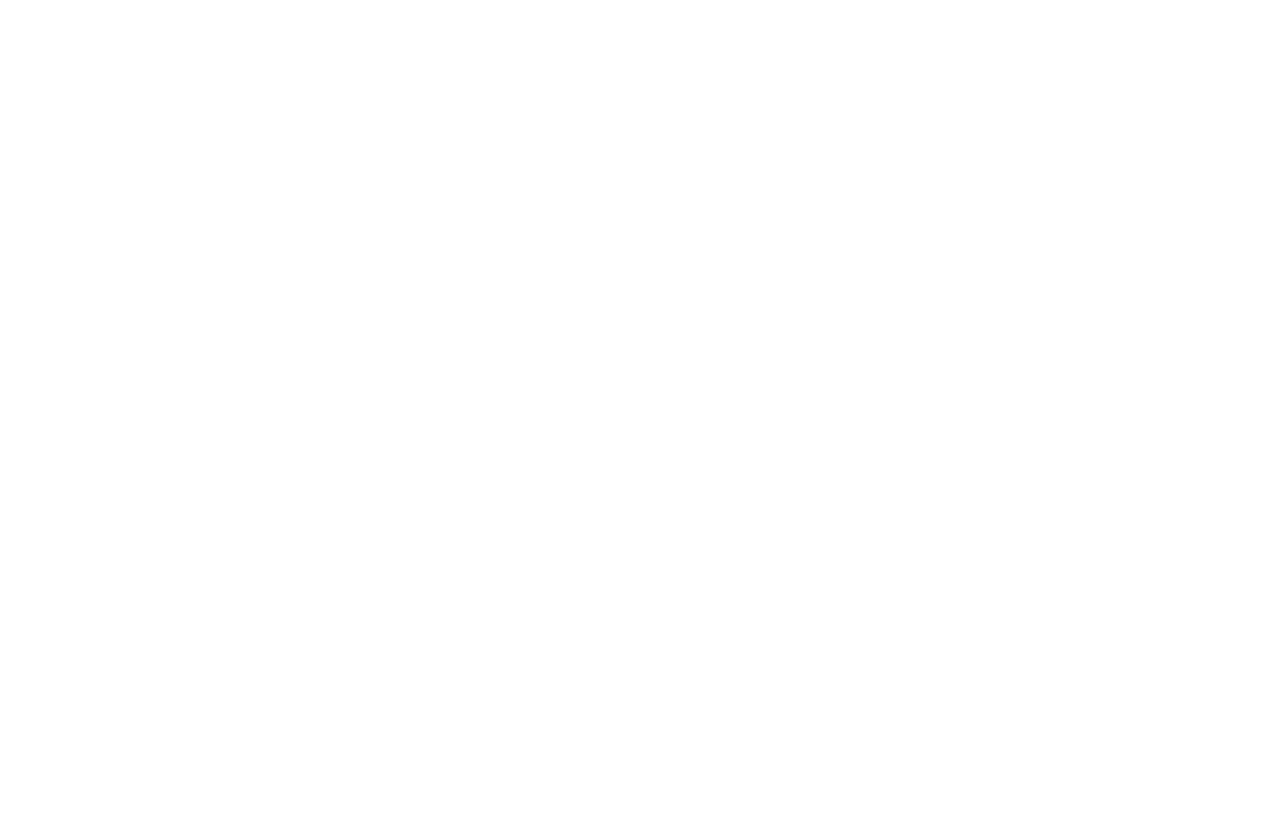
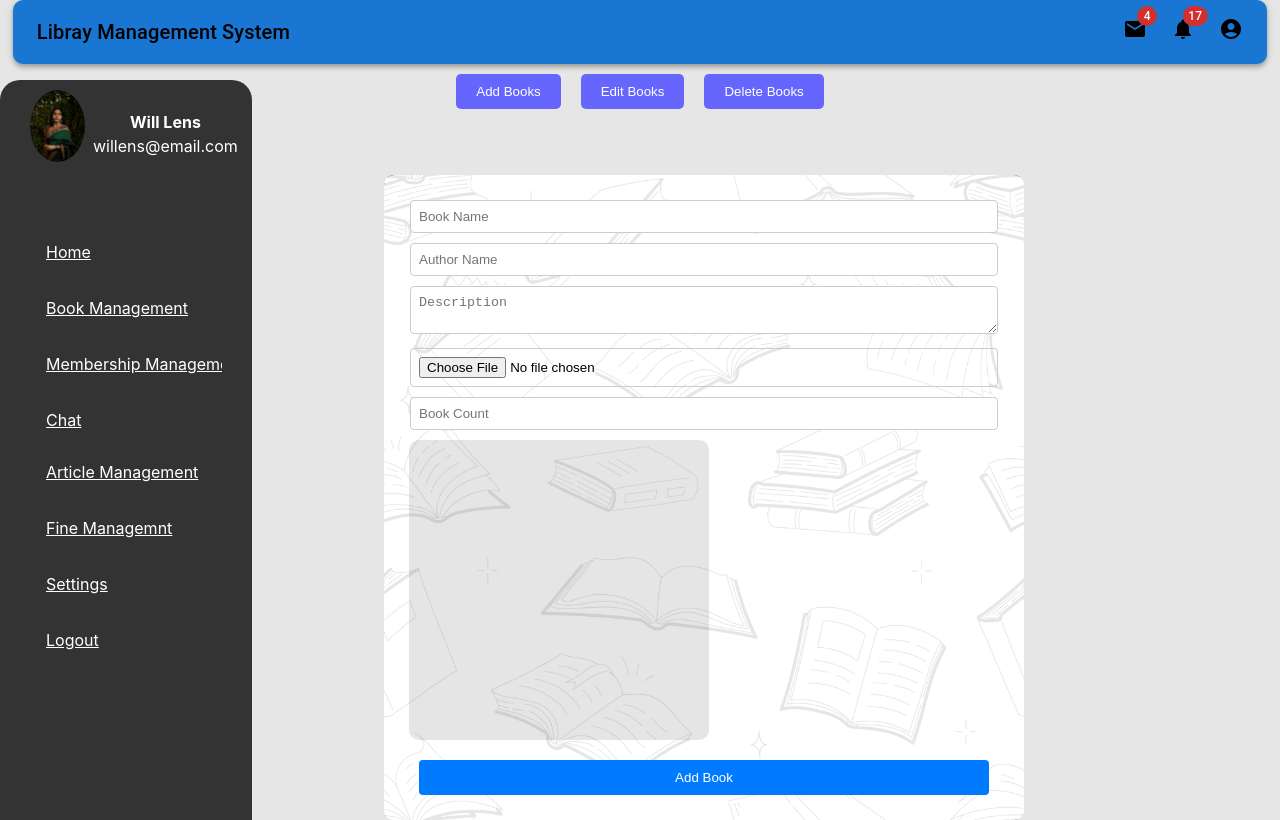
Before and after one commit to paranietharan74/library-management-system-website, a React (Create React App) app: page /admin-book-management in a window 1280 px wide. Before the commit this address had no page. Built offline with nearby package versions, Linux system fonts and the light colour scheme.

Commit message:
Add Book component work finished

```diff
--- a/src/App.js
+++ b/src/App.js
@@ -1,6 +1,7 @@
 import './App.css';
 import { BrowserRouter as Router, Routes, Route } from 'react-router-dom';
 import AdminDashboardHome from './pages/AdminDashboardHome';
+import BookManagement from './pages/BookManagement';
 
 function App() {
   return (
@@ -8,6 +9,7 @@
       <Router>
         <Routes>
           <Route path="/" element={<AdminDashboardHome />} />
+          <Route path='/admin-book-management' element={<BookManagement />} />
         </Routes>
       </Router>
     </div>
--- /dev/null
+++ b/src/components/AddBooksComponent.js
@@ -0,0 +1,122 @@
+// AddBooksComponent.js
+import React, { useState } from 'react';
+import styles from './styles/AddBooksComponent.module.css';
+
+function AddBooksComponent({ onAdd }) {
+    // code for image preview
+    const [previewUrl, setPreviewUrl] = useState('');
+
+    const handleImageChange = (e) => {
+        const file = e.target.files[0];
+        setBookImage(file);
+
+        // Read the file and set the preview URL
+        const reader = new FileReader();
+        reader.onload = () => {
+            setPreviewUrl(reader.result);
+        };
+        reader.readAsDataURL(file);
+    };
+
+    const [bookName, setBookName] = useState('');
+    const [authorName, setAuthorName] = useState('');
+    const [description, setDescription] = useState('');
+    const [bookImage, setBookImage] = useState('');
+    const [bookCount, setBookCount] = useState('');
+    const [errors, setErrors] = useState({});
+
+    const handleSubmit = (e) => {
+        e.preventDefault();
+
+        // Validate form fields
+        const errors = {};
+        if (!bookName) errors.bookName = 'Please enter book name';
+        if (!authorName) errors.authorName = 'Please enter author name';
+        if (!description) errors.description = 'Please enter description';
+        if (!bookImage) errors.bookImage = 'Please select book image';
+        if (!bookCount) errors.bookCount = 'Please enter book count';
+        setErrors(errors);
+
+        // Check if there are any errors
+        if (Object.keys(errors).length !== 0) return;
+
+        // Create a new book object
+        const newBook = {
+            bookName,
+            authorName,
+            description,
+            bookImage,
+            bookCount: parseInt(bookCount),
+        };
+
+        // Pass the new book object to the parent component
+        onAdd(newBook);
+
+        // Reset form fields after submission
+        setBookName('');
+        setAuthorName('');
+        setDescription('');
+        setBookImage('');
+        setBookCount('');
+    };
+
+    return (
+        <div className={styles.addBooksComponent}>
+            <div className={styles.addBooksForm}>
+                <form className={styles.form} onSubmit={handleSubmit}>
+                    <input
+                        type="text"
+                        placeholder="Book Name"
+                        value={bookName}
+                        onChange={(e) => setBookName(e.target.value)}
+                        className={errors.bookName && styles.errorInput}
+                    />
+                    {errors.bookName && <p className={styles.errorMsg}>{errors.bookName}</p>}
+                    <input
+                        type="text"
+                        placeholder="Author Name"
+                        value={authorName}
+                        onChange={(e) => setAuthorName(e.target.value)}
+                        className={errors.authorName && styles.errorInput}
+                    />
+                    {errors.authorName && <p className={styles.errorMsg}>{errors.authorName}</p>}
+                    <textarea
+                        placeholder="Description"
+                        value={description}
+                        onChange={(e) => setDescription(e.target.value)}
+                        className={errors.description && styles.errorInput}
+                    ></textarea>
+                    {errors.description && <p className={styles.errorMsg}>{errors.description}</p>}
+                    <input
+                        type="file"
+                        accept="image/*"
+                        onChange={(e) => {
+                            setBookImage(e.target.files[0]);
+                            handleImageChange(e); // Call the handleImageChange function 2 update the preview
+                        }}
+                        className={errors.bookImage && styles.errorInput}
+                    />
+                    {errors.bookImage && <p className={styles.errorMsg}>{errors.bookImage}</p>}
+                    <input
+                        type="number"
+                        placeholder="Book Count"
+                        value={bookCount}
+                        onChange={(e) => setBookCount(e.target.value)}
+                        className={errors.bookCount && styles.errorInput}
+                    />
+                    {errors.bookCount && <p className={styles.errorMsg}>{errors.bookCount}</p>}
+
+                    {/* Display image preview */}
+                    <div className={styles.imagePreview}>
+                        {previewUrl && (
+                            <img src={previewUrl} alt="Book Preview" />
+                        )}
+                    </div>
+                    <button type="submit">Add Book</button>
+                </form>
+            </div>
+        </div>
+    );
+};
+
+export default AddBooksComponent;
--- a/src/components/AdminLeftNavBar.js
+++ b/src/components/AdminLeftNavBar.js
@@ -21,7 +21,7 @@
                         <Link to="/" className={`${styles.sidebarLink} ${styles.activeLink}`}>
                             <span className={styles.sidebarLinkName}>Home</span>
                         </Link>
-                        <Link to="/" className={`${styles.sidebarLink} ${styles.activeLink}`}>
+                        <Link to="/admin-book-management" className={`${styles.sidebarLink} ${styles.activeLink}`}>
                             <span className={styles.sidebarLinkName}>Book Management</span>
                         </Link>
                         <Link to="/" className={`${styles.sidebarLink} ${styles.activeLink}`}>
--- /dev/null
+++ b/src/components/DeleteBooksComponent.js
@@ -0,0 +1,9 @@
+function DeleteBooksComponent() {
+    return (
+        <div>
+            <h1>Delete Books</h1>
+        </div>
+    );
+}
+
+export default DeleteBooksComponent;
--- /dev/null
+++ b/src/components/EditBooksComponent.js
@@ -0,0 +1,9 @@
+function EditBooksComponent() {
+  return (
+    <div>
+      <h1>Edit Books</h1>
+    </div>
+  );
+}
+
+export default EditBooksComponent;
--- /dev/null
+++ b/src/components/styles/AddBooksComponent.module.css
@@ -0,0 +1,69 @@
+.addBooksComponent {
+    background-image: url('../../resources/bookImage.jpg');
+    background-size: cover;
+    background-position: center;
+    width: 50vw;
+    margin-left: 20vw;
+    border-radius: 10px;
+    display: flex;
+}
+
+/* Form container */
+.addBooksForm {
+    display: flex;
+    flex-direction: column;
+    justify-content: flex-start; /* Align items from top */
+    align-items: flex-start; /* Align items from left */
+    padding: 25px;
+    border-radius: 10px;
+    background-color: rgba(255, 255, 255, 0.9); /* Semi-transparent white background */
+    flex: 1; /* Take up remaining space */
+}
+
+/* Image preview container */
+.imagePreview {
+    width: 300px;
+    height: 300px;
+    overflow: hidden;
+    margin-bottom: 20px;
+    border-radius: 10px;
+    background-color: rgba(0, 0, 0, 0.1);
+}
+
+.imagePreview img {
+    width: 100%;
+    height: auto;
+    object-fit: cover;
+}
+
+.form input,
+.form textarea {
+    width: calc(100% - 20px);
+    margin-bottom: 10px;
+    padding: 8px;
+    border: 1px solid #ccc;
+    border-radius: 4px;
+}
+
+.errorInput {
+    border-color: red;
+}
+
+.errorMsg {
+    color: red;
+    margin-bottom: 10px;
+}
+
+.form button {
+    width: calc(100% - 20px);
+    padding: 10px;
+    border: none;
+    border-radius: 4px;
+    background-color: #007bff;
+    color: white;
+    cursor: pointer;
+}
+
+.form button:hover {
+    background-color: #0056b3;
+}
--- a/src/pages/AdminDashboardHome.js
+++ b/src/pages/AdminDashboardHome.js
@@ -26,6 +26,13 @@
               bookName="Fire of wings"
               fineAmount="1000"
             />
+
+            <SingleSearchResult
+              profileImage={exampleImage}
+              name="Paranie"
+              bookName="Fire of wings"
+              fineAmount="1000"
+            />
           </div>
         </div>
 
--- /dev/null
+++ b/src/pages/BookManagement.js
@@ -0,0 +1,39 @@
+import React from "react";
+import AdminLeftNavBar from "../components/AdminLeftNavBar";
+import LibrarianTopNavBar from "../components/LibrarianTopNavBar";
+import style from "./styles/BookManagement.module.css";
+import AddBooksComponent from "../components/AddBooksComponent";
+import EditBooksComponent from "../components/EditBooksComponent";
+import DeleteBooksComponent from "../components/DeleteBooksComponent";
+import { useState } from "react";
+
+function BookManagement() {
+    const [displayComponent, setDisplayComponent] = useState('add');
+
+    const handleButtonClick = (componentName) => {
+        setDisplayComponent(componentName);
+    };
+
+    return (
+        <div className={style.bookManagementPage}>
+            <LibrarianTopNavBar />
+            <AdminLeftNavBar />
+
+            <div className={style.content}>
+                <div className={style.menuItems}>
+                    <button className={style.addBooks} onClick={() => handleButtonClick('add')}>Add Books</button>
+                    <button className={style.editBooks} onClick={() => handleButtonClick('edit')}>Edit Books</button>
+                    <button className={style.deleteBooks} onClick={() => handleButtonClick('delete')}>Delete Books</button>
+                </div>
+
+                <div className={style.displayComponent}>
+                    {displayComponent === 'add' && <AddBooksComponent />}
+                    {displayComponent === 'edit' && <EditBooksComponent />}
+                    {displayComponent === 'delete' && <DeleteBooksComponent />}
+                </div>
+            </div>
+        </div>
+    );
+}
+
+export default BookManagement;
--- /dev/null
+++ b/src/pages/styles/BookManagement.module.css
@@ -0,0 +1,33 @@
+.bookManagementPage{
+    background-color: #e6e6e6;
+    min-height: 100vh;
+}
+
+.content {
+    height: 100%;
+}
+
+.addBooks,
+.editBooks,
+.deleteBooks{
+    margin: 10px;
+    padding: 10px 20px;
+    color: white;
+    border: none;
+    border-radius: 5px;
+    cursor: pointer;
+    transition: background-color 0.3s ease;
+    background-color: #6666ff;
+}
+
+
+.addBooks:hover,
+.editBooks:hover,
+.deleteBooks:hover {
+    background-color: #5555cc;
+}
+
+.displayComponent{
+    margin-top: 7vh;
+    margin-left: 10vw;
+}
```
Also changed, not shown: src/resources/bookImage.jpg (added).
